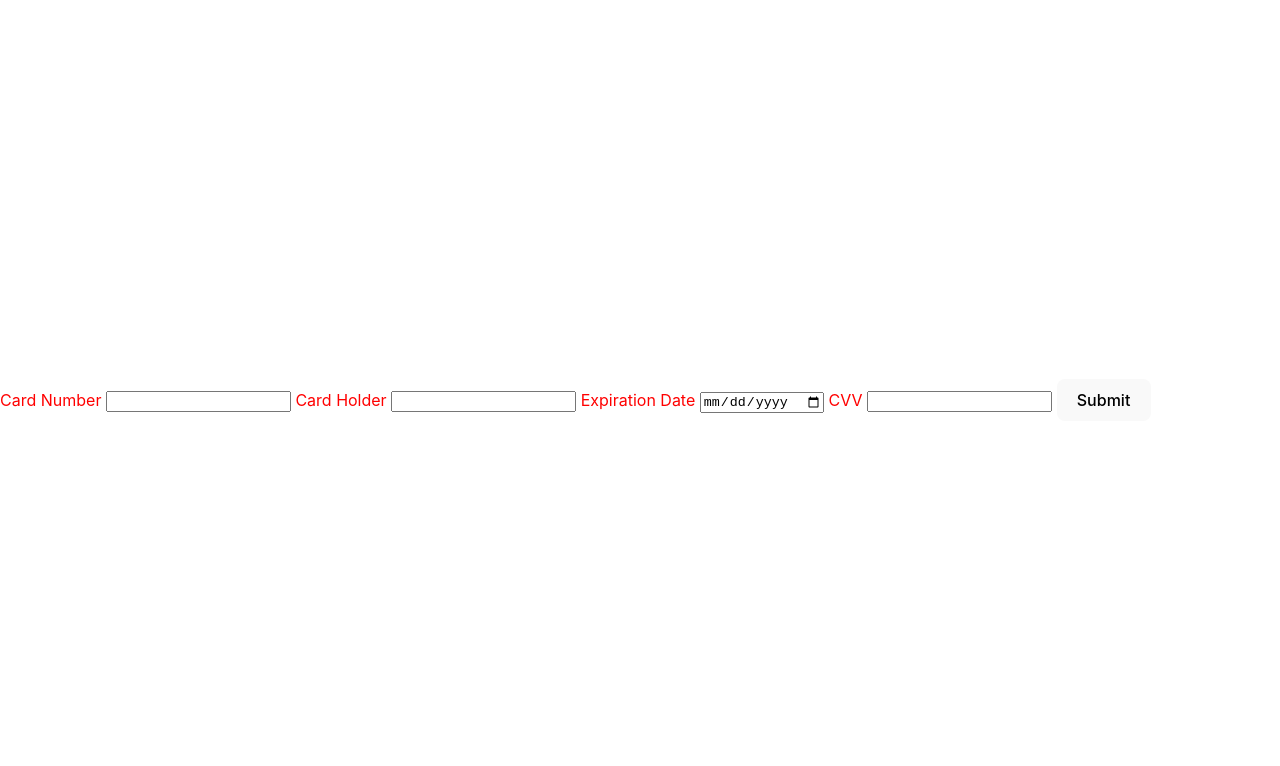
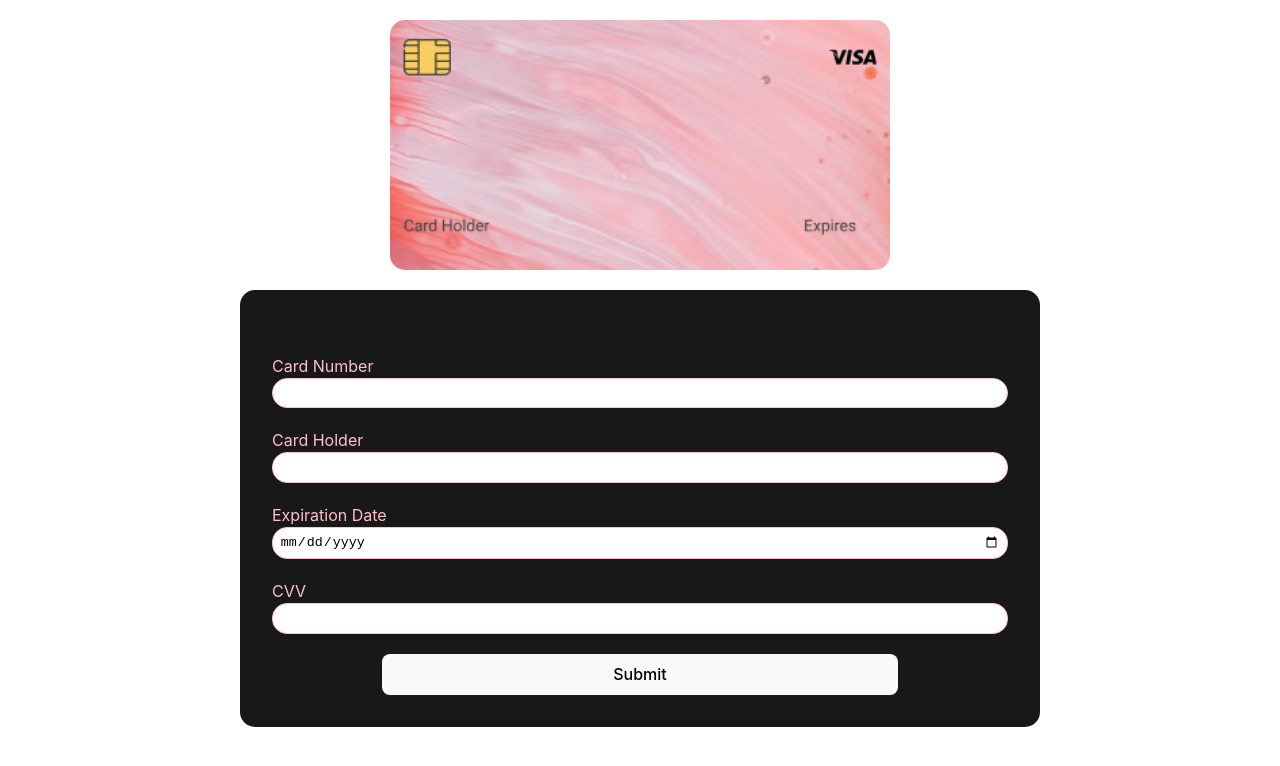
Before and after one commit to noctwo/project-creditCard, a website built with Vite: page index.html in a window 1280 px wide. Built offline with nearby package versions, Linux system fonts and the light colour scheme.

Commit message:
styles done

```diff
--- a/src/style.css
+++ b/src/style.css
@@ -22,46 +22,13 @@ a:hover {
   color: #535bf2;
 }
 
-body {
-  margin: 0;
-  display: flex;
-  place-items: center;
-  min-width: 320px;
-  min-height: 100vh;
-}
 
 h1 {
   font-size: 3.2em;
   line-height: 1.1;
 }
 
-#app {
-  max-width: 1280px;
-  margin: 0 auto;
-  padding: 2rem;
-  text-align: center;
-}
 
-.logo {
-  height: 6em;
-  padding: 1.5em;
-  will-change: filter;
-  transition: filter 300ms;
-}
-.logo:hover {
-  filter: drop-shadow(0 0 2em #646cffaa);
-}
-.logo.vanilla:hover {
-  filter: drop-shadow(0 0 2em #3178c6aa);
-}
-
-.card {
-  padding: 2em;
-}
-
-.read-the-docs {
-  color: #888;
-}
 
 button {
   border-radius: 8px;
@@ -70,12 +37,14 @@ button {
   font-size: 1em;
   font-weight: 500;
   font-family: inherit;
-  background-color: #1a1a1a;
+  background-color: #303030;
   cursor: pointer;
   transition: border-color 0.25s;
+  width: 70%;
+  align-self: center;
 }
 button:hover {
-  border-color: #646cff;
+  border-color: pink;
 }
 button:focus,
 button:focus-visible {
@@ -88,7 +57,7 @@ button:focus-visible {
     background-color: #ffffff;
   }
   a:hover {
-    color: #747bff;
+    color: pink;
   }
   button {
     background-color: #f9f9f9;
@@ -96,5 +65,35 @@ button:focus-visible {
 }
 
 .label{
-  color: red;
+  color: pink;
 }
+
+#form-wrapper{
+  margin: 0 auto;
+  width: 800px;
+}
+
+form{
+  display: flex;
+  flex-direction: column;
+  padding: 4em 2em 2em 2em;
+  background-color: #181818;
+  border-radius: 15px;
+}
+
+input{
+  padding: 0.5em;
+  margin-bottom: 1.5em;
+  border-radius: 15px;
+  border: 1px solid pink;
+}
+
+#card-output-area{
+  width: 500px;
+  height: 250px;
+  border-radius: 15px;
+  margin: 20px auto;
+  background-image: url(img/creditcard-img.jpg);
+  background-repeat: no-repeat;
+  background-size:cover;
+}
```
Also changed, not shown: src/img/creditcard-img.jpg (added).
